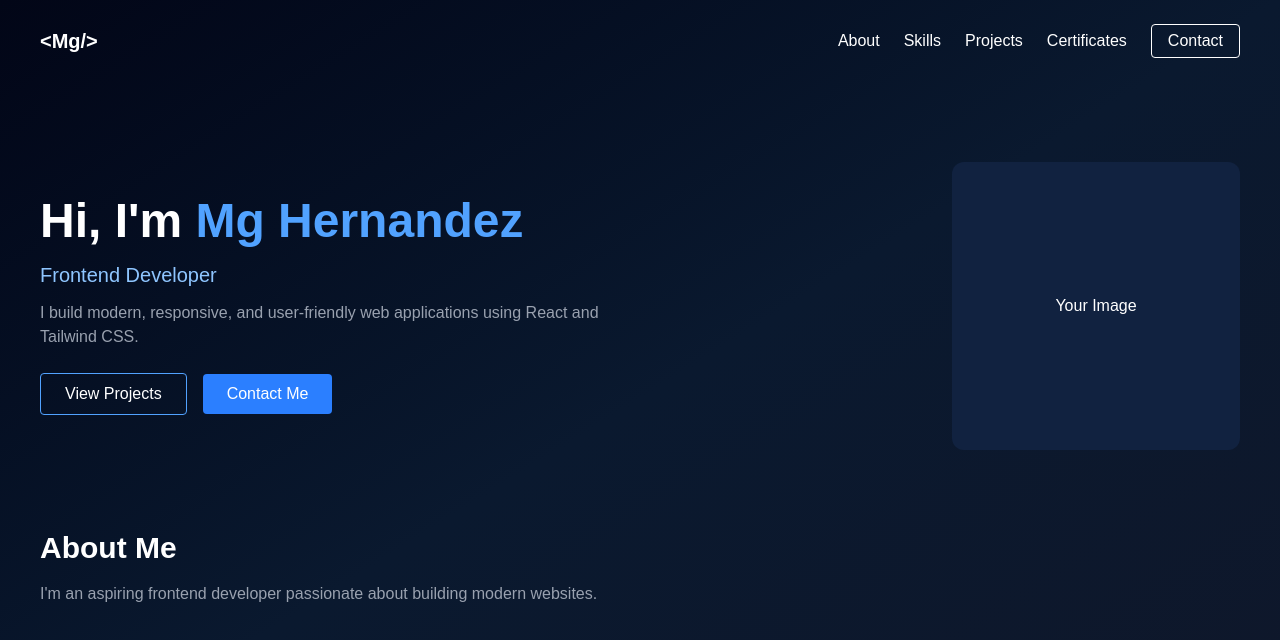
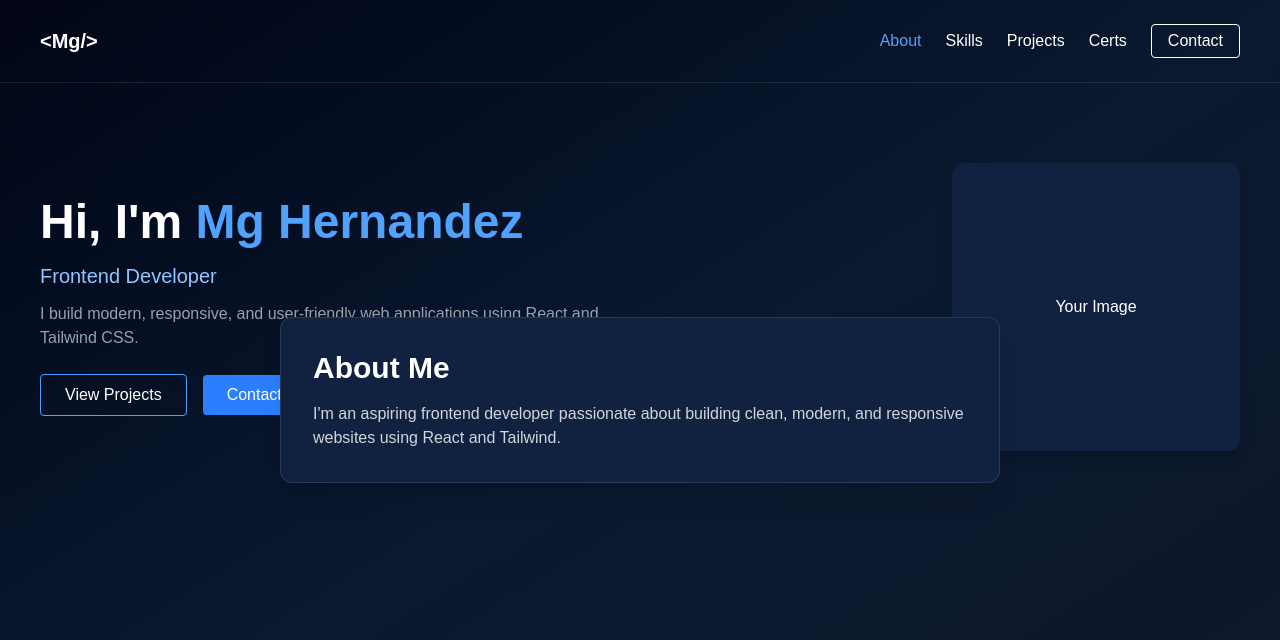
Before and after one commit to mghernandez690-del/portfolio, a Next.js app: page / in a window 1280 px wide. Both pictures are taken after a click on the button "About". Shown: the top 640 px of the page. Built offline with nearby package versions, Linux system fonts and the light colour scheme.

Commit message:
final UI upgrade

```diff
--- a/app/page.tsx
+++ b/app/page.tsx
@@ -1,7 +1,7 @@
 "use client";
 
 import { useState, useEffect } from "react";
-import { motion } from "framer-motion";
+import { motion, AnimatePresence } from "framer-motion";
 
 export default function Home() {
   const [active, setActive] = useState("");
@@ -9,6 +9,7 @@ export default function Home() {
 
   const fullText = "Frontend Developer";
 
+  // typing effect
   useEffect(() => {
     let i = 0;
     const interval = setInterval(() => {
@@ -21,18 +22,28 @@ export default function Home() {
   }, []);
 
   return (
-    <main className="min-h-screen bg-gradient-to-br from-[#020617] via-[#0a192f] to-[#0f172a] text-white">
+    <main className="h-screen overflow-hidden bg-gradient-to-br from-[#020617] via-[#0a192f] to-[#0f172a] text-white">
 
       {/* NAVBAR */}
-      <nav className="flex justify-between items-center px-10 py-6">
+      <nav className="flex justify-between items-center px-10 py-6 border-b border-white/10">
         <h1 className="text-xl font-bold">&lt;Mg/&gt;</h1>
 
-        <div className="space-x-6 hidden md:block">
-          <button onClick={() => setActive("about")}>About</button>
-          <button onClick={() => setActive("skills")}>Skills</button>
-          <button onClick={() => setActive("projects")}>Projects</button>
-          <button onClick={() => setActive("certs")}>Certificates</button>
-          <button className="border px-4 py-1 rounded">Contact</button>
+        <div className="space-x-6 hidden md:flex items-center">
+          {["about", "skills", "projects", "certs"].map((item) => (
+            <button
+              key={item}
+              onClick={() => setActive(item)}
+              className={`capitalize transition ${
+                active === item ? "text-blue-400" : "hover:text-blue-300"
+              }`}
+            >
+              {item}
+            </button>
+          ))}
+
+          <button className="border px-4 py-1 rounded hover:bg-white/10 transition">
+            Contact
+          </button>
         </div>
       </nav>
 
@@ -69,51 +80,77 @@ export default function Home() {
 
         {/* IMAGE */}
         <div className="mt-10 md:mt-0">
-          <div className="w-72 h-72 bg-[#112240] rounded-xl flex items-center justify-center">
+          <div className="w-72 h-72 bg-[#112240] rounded-xl flex items-center justify-center shadow-lg">
             Your Image
           </div>
         </div>
       </section>
 
-      {/* DYNAMIC CONTENT ONLY */}
-      <div className="px-10 pb-20">
+      {/* TABS CONTENT (CENTERED DASHBOARD STYLE) */}
+      <div className="absolute inset-0 flex items-center justify-center pointer-events-none">
+
+        <div className="w-full max-w-3xl px-6 pointer-events-auto">
+
+          <AnimatePresence mode="wait">
+            {active && (
+              <motion.div
+                key={active}
+                initial={{ opacity: 0, y: 40 }}
+                animate={{ opacity: 1, y: 0 }}
+                exit={{ opacity: 0, y: -40 }}
+                transition={{ duration: 0.4 }}
+                className="bg-[#112240] p-8 rounded-xl shadow-xl backdrop-blur-md border border-white/10"
+              >
 
                 {active === "about" && (
-          <motion.div initial={{ opacity: 0 }} animate={{ opacity: 1 }}>
+                  <>
                     <h2 className="text-3xl font-bold mb-4">About Me</h2>
-            <p className="text-gray-400 max-w-xl">
-              I'm an aspiring frontend developer passionate about building modern websites.
+                    <p className="text-gray-300">
+                      I'm an aspiring frontend developer passionate about building
+                      clean, modern, and responsive websites using React and Tailwind.
                     </p>
-          </motion.div>
+                  </>
                 )}
 
                 {active === "skills" && (
-          <motion.div initial={{ opacity: 0 }} animate={{ opacity: 1 }}>
+                  <>
                     <h2 className="text-3xl font-bold mb-6">Skills</h2>
                     <div className="grid grid-cols-2 md:grid-cols-3 gap-4">
                       {["HTML", "CSS", "JavaScript", "React", "Tailwind", "Git"].map((skill) => (
-                <div key={skill} className="bg-[#112240] p-4 rounded text-center">
+                        <div
+                          key={skill}
+                          className="bg-[#0f172a] p-4 rounded text-center hover:bg-blue-500/20 transition"
+                        >
                           {skill}
                         </div>
                       ))}
                     </div>
-          </motion.div>
+                  </>
                 )}
 
                 {active === "projects" && (
-          <motion.div initial={{ opacity: 0 }} animate={{ opacity: 1 }}>
-            <h2 className="text-3xl font-bold mb-6">Projects</h2>
-            <p className="text-gray-400">Your projects here...</p>
-          </motion.div>
+                  <>
+                    <h2 className="text-3xl font-bold mb-4">Projects</h2>
+                    <p className="text-gray-300">
+                      Your portfolio projects will be displayed here.
+                    </p>
+                  </>
                 )}
 
                 {active === "certs" && (
-          <motion.div initial={{ opacity: 0 }} animate={{ opacity: 1 }}>
-            <h2 className="text-3xl font-bold mb-6">Certificates</h2>
-            <p className="text-gray-400">Your certificates here...</p>
+                  <>
+                    <h2 className="text-3xl font-bold mb-4">Certificates</h2>
+                    <p className="text-gray-300">
+                      Your certifications and achievements here.
+                    </p>
+                  </>
+                )}
+
               </motion.div>
             )}
+          </AnimatePresence>
 
+        </div>
       </div>
 
     </main>
```
Lines whose indentation alone changed are shown as unchanged.
